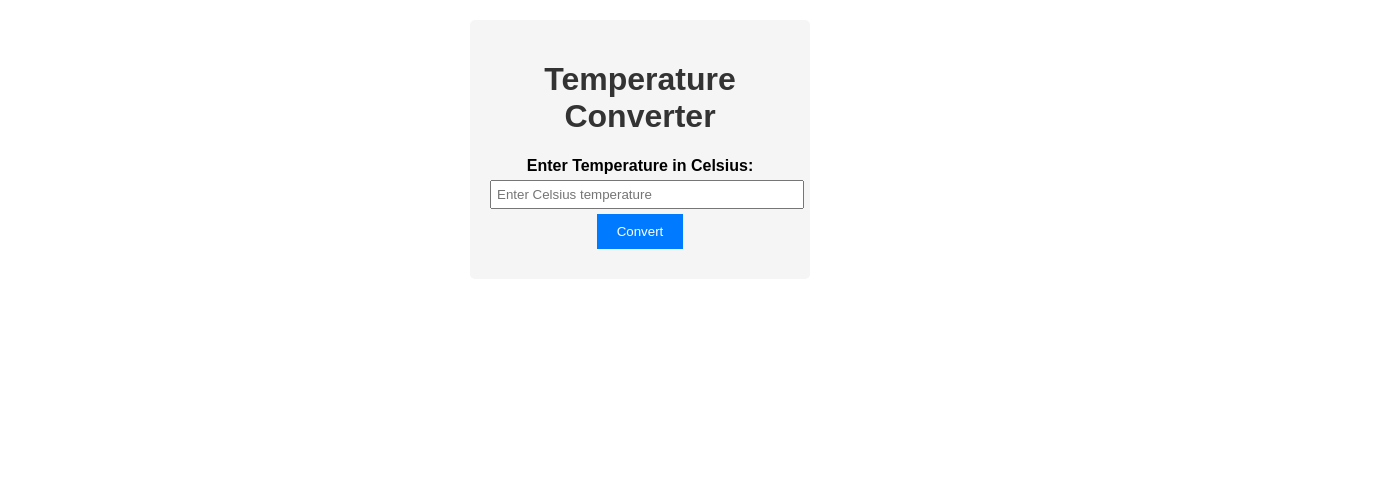
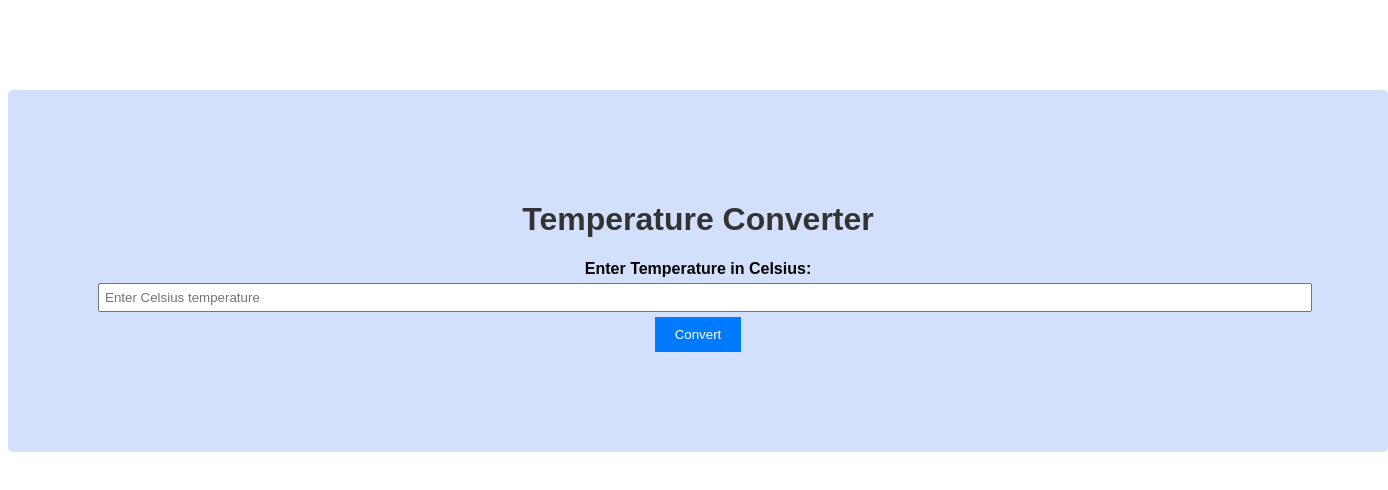
Before and after one commit to Aashiv29/temperature_converter, a plain HTML site: page index.html in a window 1280 px wide. Shown: the whole page, 1388 px wide, since content can reach past the window. Drawn offline with Linux system fonts and the light colour scheme.

Commit message:
Update index.html

```diff
--- a/index.html
+++ b/index.html
@@ -9,13 +9,12 @@
         }
 
         .container {
-            margin: 20px auto;
-            width: 300px;
-            padding: 20px;
-            background-color: #f5f5f5;
+            margin: 90px auto;
+            width: 1200px;
+            padding: 90px;
+            background-color: #D2E0FB;
             border-radius: 5px;
         }
-
         h1 {
             color: #333;
         }
```
